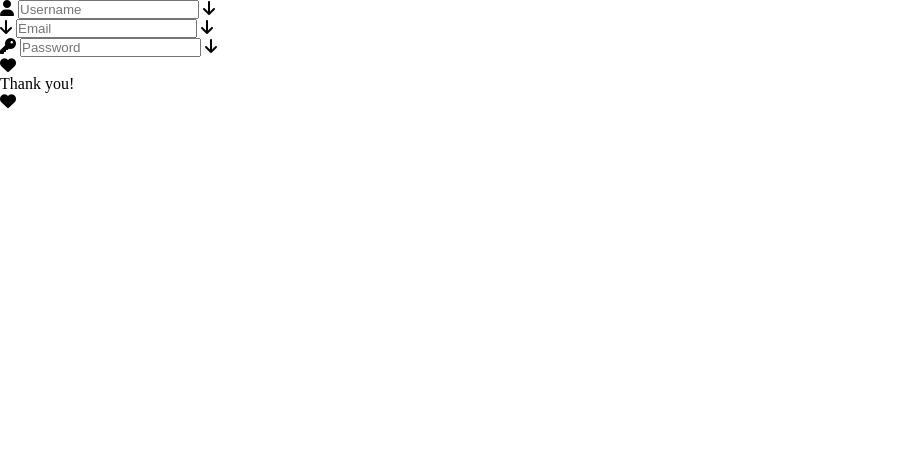
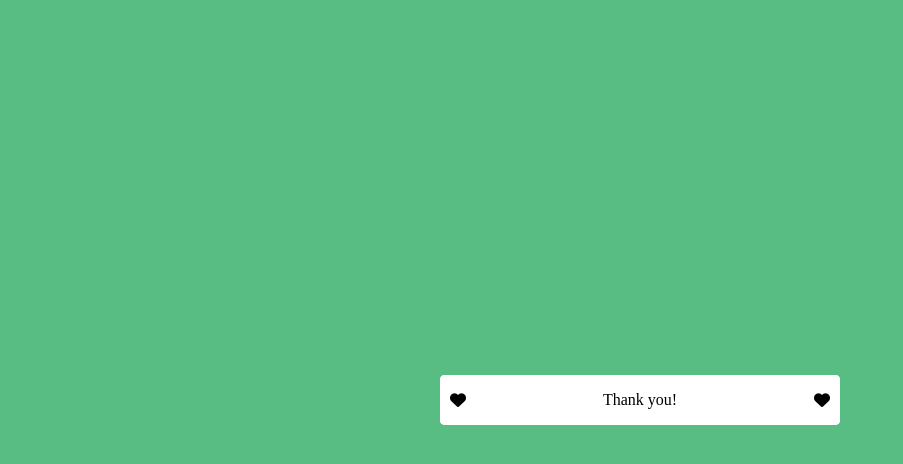
Before and after one commit to Dina2703/animation-form, a plain HTML site: page index.html in a window 1280 px wide. Shown: the whole page, without its empty margins (0-903 px from the left). Drawn offline with Linux system fonts and the light colour scheme.

Commit message:
css positioning of the content

```diff
--- a/index.html
+++ b/index.html
@@ -10,7 +10,7 @@
 </head>
 <body>
 
-    <form></form>
+    <form>
         <div class="field-name">
             <i class="fa fa-user"></i>
             <input type="text" placeholder="Username" required>
@@ -31,6 +31,8 @@
             <p>Thank you!</p>
             <i class="fa fa-heart"></i>
         </div>
+    </form>
+
 
 
 
--- a/style.css
+++ b/style.css
@@ -3,3 +3,39 @@
     box-sizing: border-box;
     padding: 0;
 }
+
+body {
+    height: 100vh;
+    display: flex;
+    background-color: rgb(87, 189, 130);
+    transition: background 0.5s ease;
+    position: relative;
+}
+
+.field-name,
+.field-email,
+.field-password,
+.field-finish {
+    position: absolute;
+    top: 50%;
+    left: 50%;
+    transform: translate(-50%, -50%);
+    background: white;
+    height: 50px;
+    width: 400px;
+    display: flex;
+    justify-content: space-between;
+    align-items: center;
+    border-radius: 5px;
+    transition: all 0.5s ease;
+}
+
+.field-name i,
+.field-email i,
+.field-password i,
+.field-finish i {
+    padding: 10px;
+}
+.field-finish i:last-child {
+    cursor: pointer;
+}
```
